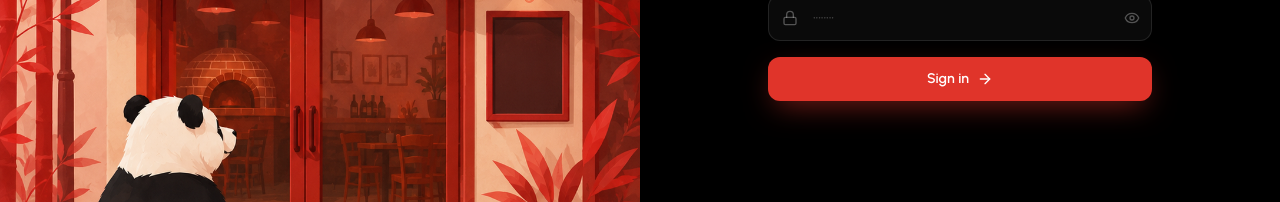
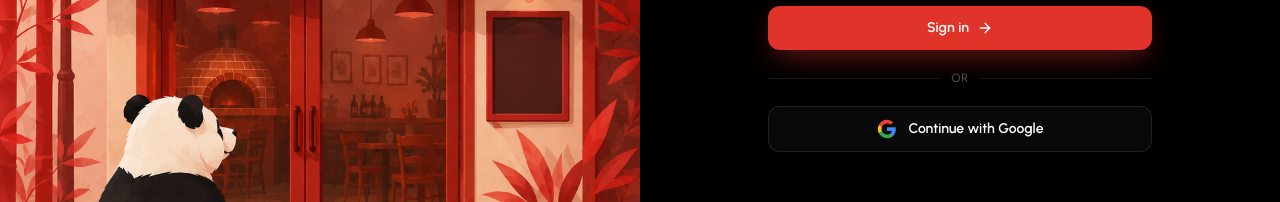
Before and after one commit to CodeSyncr/nova_pos, a Next.js app: page /login in a window 1280 px wide. Shown: the part 449-651 px from the top of the page. Built offline with nearby package versions, Linux system fonts and the light colour scheme; no server answers.

Commit message:
feat: implement Google OAuth authentication flow with callback route handler

```diff
--- a/src/app/(auth)/login/page.tsx
+++ b/src/app/(auth)/login/page.tsx
@@ -90,6 +90,28 @@ export default function LoginPage() {
 			return
 		}
 		// onAuthStateChange handles the redirect; keep the button busy until it does.
+	}
+
+	const handleGoogleSignIn = async () => {
+		if (loading) return
+		setError(null)
+		setLoading(true)
+
+		try {
+			const { error: oauthError } = await supabaseClient.auth.signInWithOAuth({
+				provider: 'google',
+				options: {
+					redirectTo: `${window.location.origin}/auth/callback`
+				}
+			})
+			if (oauthError) {
+				setError(oauthError.message)
+				setLoading(false)
+			}
+		} catch (err: any) {
+			setError(err.message || 'An error occurred during Google sign in')
+			setLoading(false)
+		}
 	}
 
 	const formBody = (
@@ -188,13 +210,46 @@ export default function LoginPage() {
 					)}
 				</button>
 			</form>
+
+			<div className="my-5 flex items-center justify-center gap-3">
+				<div className="h-[1px] flex-1 bg-white/10" />
+				<span className="text-xs uppercase tracking-wider text-white/30 font-medium">or</span>
+				<div className="h-[1px] flex-1 bg-white/10" />
+			</div>
+
+			<button
+				type="button"
+				onClick={handleGoogleSignIn}
+				disabled={loading}
+				className="flex w-full items-center justify-center gap-3 rounded-xl border border-white/10 bg-white/[0.03] py-3 text-sm font-semibold text-white hover:bg-white/[0.08] hover:border-white/20 transition-all duration-200 disabled:cursor-not-allowed disabled:opacity-70"
+			>
+				<svg className="h-5 w-5 shrink-0" viewBox="0 0 24 24">
+					<path
+						fill="#4285F4"
+						d="M22.56 12.25c0-.78-.07-1.53-.2-2.25H12v4.26h5.92c-.26 1.37-1.04 2.53-2.21 3.31v2.77h3.57c2.08-1.92 3.28-4.74 3.28-8.09z"
+					/>
+					<path
+						fill="#34A853"
+						d="M12 23c2.97 0 5.46-.98 7.28-2.66l-3.57-2.77c-.98.66-2.23 1.06-3.71 1.06-2.86 0-5.29-1.93-6.16-4.53H2.18v2.84C3.99 20.53 7.7 23 12 23z"
+					/>
+					<path
+						fill="#FBBC05"
+						d="M5.84 14.09c-.22-.66-.35-1.36-.35-2.09s.13-1.43.35-2.09V7.06H2.18C1.43 8.55 1 10.22 1 12s.43 3.45 1.18 4.94l2.85-2.22.81-.63z"
+					/>
+					<path
+						fill="#EA4335"
+						d="M12 5.38c1.62 0 3.06.56 4.21 1.64l3.15-3.15C17.45 2.09 14.97 1 12 1 7.7 1 3.99 3.47 2.18 7.06l3.66 2.84c.87-2.6 3.3-4.53 6.16-4.53z"
+					/>
+				</svg>
+				Continue with Google
+			</button>
 		</>
 	)
 
 	return (
-		<div className="relative min-h-screen overflow-hidden bg-black text-white lg:grid lg:grid-cols-2">
+		<div className="relative min-h-dvh overflow-hidden bg-black text-white lg:grid lg:grid-cols-2">
 			{/* Illustration — full-screen background on mobile, left column on desktop */}
-			<div className="absolute inset-0 lg:relative lg:h-screen">
+			<div className="absolute inset-0 lg:relative lg:h-dvh">
 				<Image
 					src="/login_bg.png"
 					alt="Pizzeria Da Cafe"
@@ -207,7 +262,7 @@ export default function LoginPage() {
 			</div>
 
 			{/* Form — bottom sheet on mobile, centered right column on desktop */}
-			<div className="relative z-10 flex min-h-screen flex-col justify-end lg:items-center lg:justify-center lg:px-6">
+			<div className="relative z-10 flex min-h-dvh flex-col justify-end lg:items-center lg:justify-center lg:px-6">
 				<div className="w-full rounded-t-[28px] border-t border-white/10 bg-black/70 px-6 pb-10 pt-5 shadow-[0_-24px_70px_rgba(0,0,0,0.7)] backdrop-blur-2xl lg:max-w-sm lg:rounded-none lg:border-0 lg:bg-transparent lg:p-0 lg:shadow-none lg:backdrop-blur-none">
 					{/* Grab handle — mobile only */}
 					<div className="mx-auto mb-6 h-1.5 w-11 rounded-full bg-white/20 lg:hidden" />
--- /dev/null
+++ b/src/app/auth/callback/route.ts
@@ -0,0 +1,32 @@
+import { NextResponse } from 'next/server'
+import { createSupabaseServerClient } from '@/lib/supabase/server'
+
+export async function GET(request: Request) {
+	const { searchParams, origin } = new URL(request.url)
+	const code = searchParams.get('code')
+	// if "next" is in param, use it as the redirect path, else default to /dashboard
+	const next = searchParams.get('next') ?? '/dashboard'
+
+	if (code) {
+		try {
+			const supabase = await createSupabaseServerClient()
+			const { error } = await supabase.auth.exchangeCodeForSession(code)
+			if (!error) {
+				const forwardedHost = request.headers.get('x-forwarded-host')
+				const isLocalEnv = process.env.NODE_ENV === 'development'
+				if (isLocalEnv) {
+					return NextResponse.redirect(`${origin}${next}`)
+				} else if (forwardedHost) {
+					return NextResponse.redirect(`https://${forwardedHost}${next}`)
+				} else {
+					return NextResponse.redirect(`${origin}${next}`)
+				}
+			}
+		} catch (err) {
+			console.error('Error in auth callback:', err)
+		}
+	}
+
+	// return the user to login page with error
+	return NextResponse.redirect(`${origin}/login?error=Could not authenticate user with Google`)
+}
```
